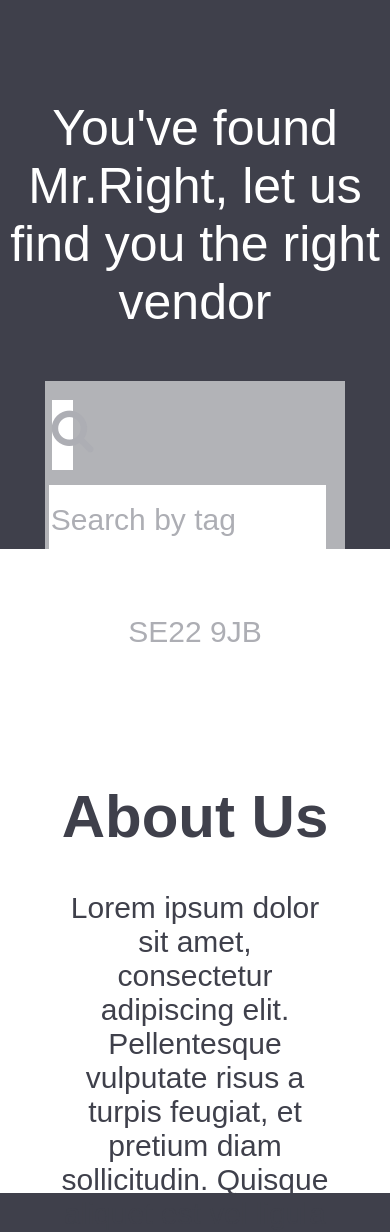
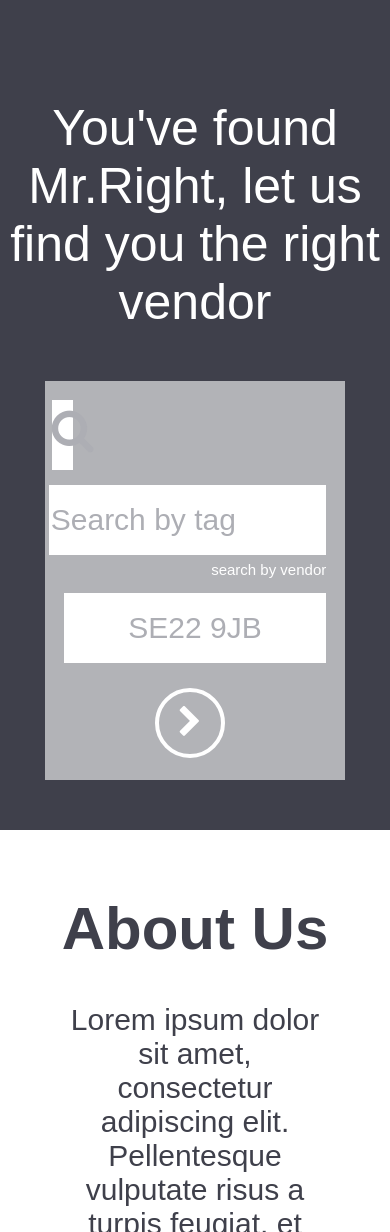
Before and after one commit to d-larm/SaveTheBigDay, a PHP site: page /js/ in a window 390 px wide; the page is wider, and only the part inside the window is pictured. Shown: the part 565-1797 px from the top of that part. Run offline with PHP 8.4, Linux system fonts and the light colour scheme; some libraries are stand-ins or nearby versions.

Commit message:
More responsiveness to search bar

```diff
--- a/css/style.css
+++ b/css/style.css
@@ -50,8 +50,8 @@ div.searchSection {
 	text-align: center;
 	width: 100%;
 	padding-top: 100px;
-	padding-bottom: 100px;
-	height: 350px;
+	min-height:450px;
+	height:auto;
 	font-size: 50px;
     border-left:solid white 0px;
     border-right:solid white 0px;
@@ -68,6 +68,7 @@ div.searchContainer {
 	margin-top:50px;
 	margin-bottom:50px;
 	padding: 1%;
+	padding-bottom:0.5%;
 	background-color: rgba(255, 255, 255, 0.6);
 
 }
@@ -235,7 +236,7 @@ td {
 	color:white;
 	font-size:15px;
 	float:right;
-	margin-top:10px;
+	margin-top:6px;
 	padding:0px;
 }
 div.tags {
--- a/index.php
+++ b/index.php
@@ -10,7 +10,7 @@
 	<body>
 		<?php include "gnavbar.php" ?>
 		<div class = "logoSection"><img src="img/stbdLogo.png" alt="Logo" style="width:320px"></div>
-		<div class = "searchSection">
+		<div class = "searchSection" id="searchSec">
 			You've found Mr.Right, let us find you the right vendor
 			<div class="searchContainer">
 				<div class="row search" style="	animation: 0.8s ease-out 0s 1 slideInFromLeft;">
--- a/javascript/tagList.js
+++ b/javascript/tagList.js
@@ -26,6 +26,7 @@ function addTag() {
 	newTag.setAttribute("onclick","remove(this.id)");
 	newTag.innerHTML = tags[tags.length-1];
 	tagContainer.appendChild(newTag);
+
 }
 
 function remove(elemId) {
```
